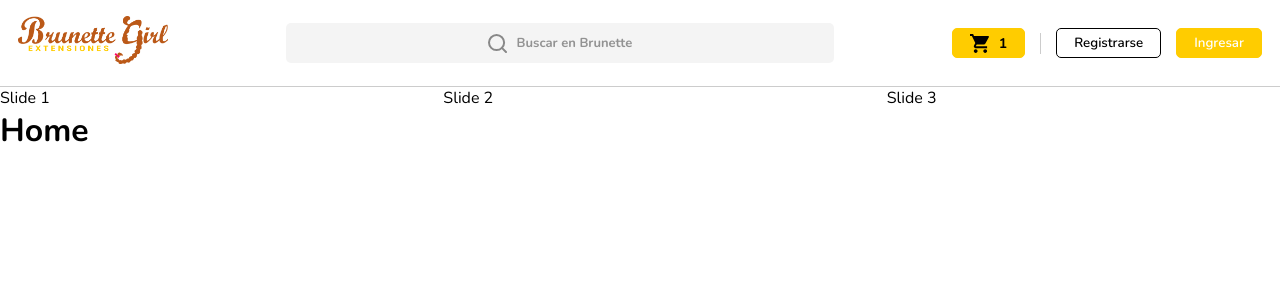
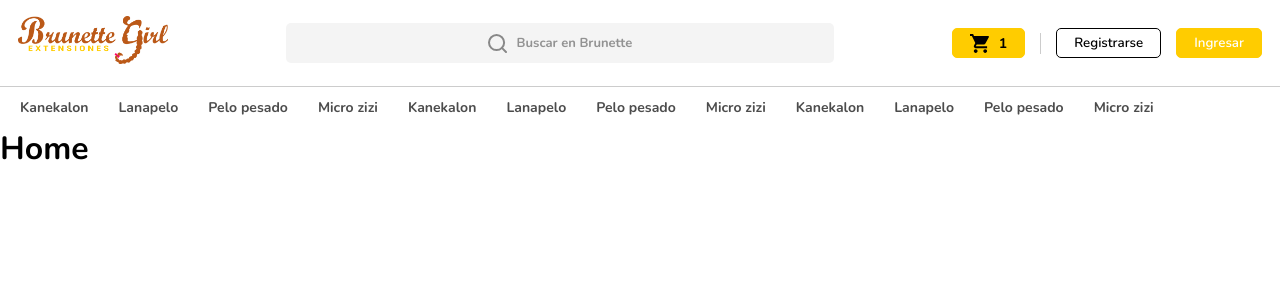
Before and after one commit to OdannysDeLaCruz/brunette-frontend, a Vue app: page /home in a window 1280 px wide. Shown: the top 300 px of the page. Built offline with nearby package versions, Linux system fonts and the light colour scheme.

Commit message:
configuración de componentes con script setup

```diff
--- a/package.json
+++ b/package.json
@@ -9,7 +9,6 @@
   "dependencies": {
     "core-js": "^3.6.5",
     "register-service-worker": "^1.7.1",
-    "swiper": "^8.3.1",
     "vue": "^3.0.0",
     "vue-router": "^4.0.0-0",
     "vuex": "^4.0.0-0"
--- a/src/components/BCarouselCategories.vue
+++ b/src/components/BCarouselCategories.vue
@@ -1,55 +1,11 @@
-<template>
-    <div class="carousel-categories">
-        <!-- <div class="carousel-categories__wrapper">
-            <div class="carousel-categories__slider">
-                <div
-                    v-for="(category, index) in categories"
-                    :key="index"
-                    class="category"
-                >
-                    <span class="category__name"> {{ category.name }}</span>
-                </div>
-            </div>
-        </div> -->
-
-        <swiper
-            :slides-per-view="3"
-            :space-between="50"
-            @swiper="onSwiper"
-            @slideChange="onSlideChange"
-        >
-            <swiper-slide>Slide 1</swiper-slide>
-            <swiper-slide>Slide 2</swiper-slide>
-            <swiper-slide>Slide 3</swiper-slide>
-        </swiper>
-    </div>
-</template>
-<script lang="ts">
+<script lang="ts" setup>
 import { onMounted, ref } from 'vue'
-import { defineComponent } from 'vue'
-import { Swiper, SwiperSlide } from 'swiper/vue';
-
-import 'swiper/css';
 
 type CategoryType = {
     name: string
 }
 
-export default defineComponent({
-    name: 'BCarouselCategories',
-    components: {
-        Swiper,
-        SwiperSlide
-    },
-    setup() {
 const categories = ref<CategoryType[]>()
-
-        const onSwiper = (swiper: any) => {
-            console.log(swiper);
-        };
-        const onSlideChange = () => {
-            console.log('slide change');
-        };
 
 onMounted(() => {
     categories.value = [
@@ -67,15 +23,22 @@ export default defineComponent({
         { name: 'Micro zizi' },
     ]
 })
-
-        return {
-            categories,
-            onSwiper,
-            onSlideChange
-        }
-    },
-})
 </script>
+<template>
+    <div class="carousel-categories">
+        <div class="carousel-categories__wrapper">
+            <div class="carousel-categories__slider">
+                <div
+                    v-for="(category, index) in categories"
+                    :key="index"
+                    class="category"
+                >
+                    <span class="category__name"> {{ category.name }}</span>
+                </div>
+            </div>
+        </div>
+    </div>
+</template>
 <style lang="scss" scoped>
 .carousel-categories__wrapper {
     display: flex;
--- a/src/components/BHeader.vue
+++ b/src/components/BHeader.vue
@@ -1,3 +1,12 @@
+<script lang="ts" setup>
+import { useRouter } from 'vue-router';
+import BButton from '@/components/BButton.vue';
+import BCart from '@/components/BCart.vue';
+import BLogo from '@/components/BLogo.vue';
+import BSearch from '@/components/BSearch.vue';
+
+const router = useRouter()
+</script>
 <template>
   <header class="header">
     <div class="header__logo" @click="router.push({ name: 'Home' })">
@@ -16,32 +25,6 @@
     </div>
   </header>
 </template>
-
-<script lang="ts">
-import { defineComponent } from 'vue';
-import { useRouter } from 'vue-router';
-import BButton from '@/components/BButton.vue';
-import BCart from '@/components/BCart.vue';
-import BLogo from '@/components/BLogo.vue';
-import BSearch from '@/components/BSearch.vue';
-
-export default defineComponent({
-  name: 'BHeader',
-  components: {
-    BButton,
-    BCart,
-    BLogo,
-    BSearch
-  },
-  setup() {
-    const router = useRouter()
-
-    return {
-      router
-    }
-  }
-});
-</script>
 <style scoped lang="scss">
 .header {
   display: flex;
--- a/src/components/BSearch.vue
+++ b/src/components/BSearch.vue
@@ -13,15 +13,11 @@
         <input ref="searchInput" v-model="searchInputModel" type="search" class="search__input">
     </div>
 </template>
-<script lang="ts">
+<script lang="ts" setup>
 import { onMounted } from 'vue'
 import { watch } from 'vue'
 import { ref } from 'vue'
-import { defineComponent } from 'vue'
 
-export default defineComponent({
-    name: 'BSearch',
-    setup() {
 const searchWrapper = ref()
 const searchIcon = ref()
 const searchLabel = ref()
@@ -44,16 +40,6 @@ export default defineComponent({
     searchInput.value.addEventListener('blur', () => {
         searchWrapper.value.classList.remove('move-left')
     })
-        })
-
-        return {
-            searchWrapper,
-            searchIcon,
-            searchLabel,
-            searchInput,
-            searchInputModel
-        }
-    },
 })
 </script>
 <style lang="scss" scoped>
--- a/src/views/BHomePage.vue
+++ b/src/views/BHomePage.vue
@@ -1,20 +1,9 @@
+<script lang="ts" setup>
+import BCarouselCategories from '@/components/BCarouselCategories.vue'
+</script>
 <template>
   <div class="home">
       <BCarouselCategories />
       <h1>Home</h1>
   </div>
 </template>
-
-<script lang="ts">
-import { defineComponent } from 'vue';
-import BHeader from '@/components/BHeader.vue'
-import BCarouselCategories from '@/components/BCarouselCategories.vue'
-
-export default defineComponent({
-  name: 'Home',
-  components: {
-    BHeader,
-    BCarouselCategories
-  },
-});
-</script>
```
Also changed, not shown: 1 other file (tests, documents, lock files or other folders). Lines whose indentation alone changed are shown as unchanged.
